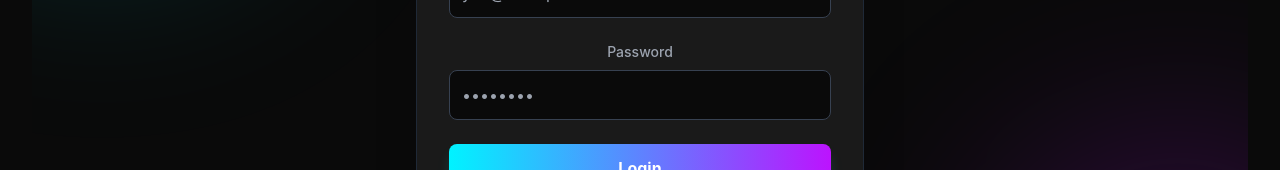
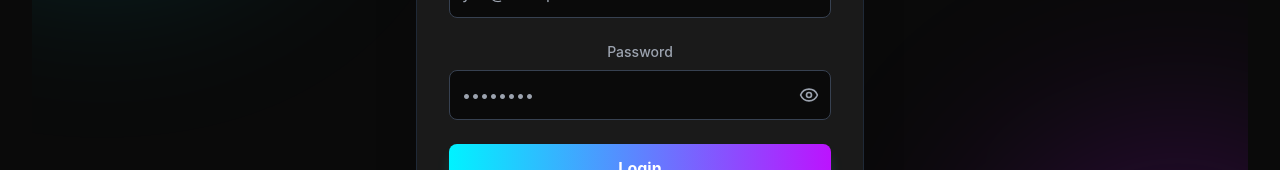
Before and after one commit to Mrshahzad07/CareerLytics, a React app in the folder frontend/: page /login in a window 1280 px wide. Shown: the part 392-562 px from the top of the page. Built offline with nearby package versions, Linux system fonts and the light colour scheme; no server answers; the HTML template or start-up script is replaced by a standard one.

Commit message:
feat: add password visibility toggle and update contact email

```diff
--- a/frontend/src/pages/LandingPage.jsx
+++ b/frontend/src/pages/LandingPage.jsx
@@ -553,7 +553,7 @@ const LandingPage = () => {
                   <Mail size={24} />
                 </div>
                 <span className="text-lg group-hover:text-neonBlue transition-colors">
-                  support@careerlytics.com
+                  mrshahzad1011@gmail.com
                 </span>
               </div>
               <div className="flex items-center gap-4 text-gray-600 dark:text-gray-400 group cursor-pointer">
--- a/frontend/src/pages/LoginPage.jsx
+++ b/frontend/src/pages/LoginPage.jsx
@@ -2,12 +2,13 @@ import { useState } from 'react';
 import { Link, useNavigate } from 'react-router-dom';
 import { useAuth } from '../context/AuthContext';
 import { motion } from 'framer-motion';
-import { ArrowLeft } from 'lucide-react';
+import { ArrowLeft, Eye, EyeOff } from 'lucide-react';
 import ThemeToggle from '../components/ThemeToggle';
 
 const LoginPage = () => {
   const [email, setEmail] = useState('');
   const [password, setPassword] = useState('');
+  const [showPassword, setShowPassword] = useState(false);
   const [error, setError] = useState('');
   const { login } = useAuth();
   const navigate = useNavigate();
@@ -75,14 +76,23 @@ const LoginPage = () => {
           </div>
           <div>
             <label className="block text-sm font-medium text-gray-700 dark:text-gray-400 mb-2">Password</label>
+            <div className="relative">
               <input
-              type="password"
+                type={showPassword ? "text" : "password"}
                 value={password}
                 onChange={(e) => setPassword(e.target.value)}
-              className="w-full bg-gray-50 dark:bg-darkBg border border-gray-300 dark:border-gray-700 rounded-lg p-3 text-gray-900 dark:text-white focus:border-neonPurple focus:outline-none transition-colors"
+                className="w-full bg-gray-50 dark:bg-darkBg border border-gray-300 dark:border-gray-700 rounded-lg p-3 pr-12 text-gray-900 dark:text-white focus:border-neonPurple focus:outline-none transition-colors"
                 placeholder="••••••••"
                 required
               />
+              <button
+                type="button"
+                onClick={() => setShowPassword(!showPassword)}
+                className="absolute right-3 top-1/2 -translate-y-1/2 text-gray-500 hover:text-gray-700 dark:text-gray-400 dark:hover:text-white transition-colors"
+              >
+                {showPassword ? <EyeOff size={20} /> : <Eye size={20} />}
+              </button>
+            </div>
           </div>
 
           <button
--- a/frontend/src/pages/RegisterPage.jsx
+++ b/frontend/src/pages/RegisterPage.jsx
@@ -2,13 +2,14 @@ import { useState } from 'react';
 import { Link, useNavigate } from 'react-router-dom';
 import { useAuth } from '../context/AuthContext';
 import { motion } from 'framer-motion';
-import { ArrowLeft } from 'lucide-react';
+import { ArrowLeft, Eye, EyeOff } from 'lucide-react';
 import ThemeToggle from '../components/ThemeToggle';
 
 const RegisterPage = () => {
   const [fullName, setFullName] = useState('');
   const [email, setEmail] = useState('');
   const [password, setPassword] = useState('');
+  const [showPassword, setShowPassword] = useState(false);
   const [error, setError] = useState('');
   const { register } = useAuth();
   const navigate = useNavigate();
@@ -87,14 +88,23 @@ const RegisterPage = () => {
           </div>
           <div>
             <label className="block text-sm font-medium text-gray-700 dark:text-gray-400 mb-2">Password</label>
+            <div className="relative">
               <input
-              type="password"
+                type={showPassword ? "text" : "password"}
                 value={password}
                 onChange={(e) => setPassword(e.target.value)}
-              className="w-full bg-gray-50 dark:bg-darkBg border border-gray-300 dark:border-gray-700 rounded-lg p-3 text-gray-900 dark:text-white focus:border-neonPurple focus:outline-none transition-colors"
+                className="w-full bg-gray-50 dark:bg-darkBg border border-gray-300 dark:border-gray-700 rounded-lg p-3 pr-12 text-gray-900 dark:text-white focus:border-neonPurple focus:outline-none transition-colors"
                 placeholder="••••••••"
                 required
               />
+              <button
+                type="button"
+                onClick={() => setShowPassword(!showPassword)}
+                className="absolute right-3 top-1/2 -translate-y-1/2 text-gray-500 hover:text-gray-700 dark:text-gray-400 dark:hover:text-white transition-colors"
+              >
+                {showPassword ? <EyeOff size={20} /> : <Eye size={20} />}
+              </button>
+            </div>
           </div>
 
           <button
```
Lines whose indentation alone changed are shown as unchanged.
